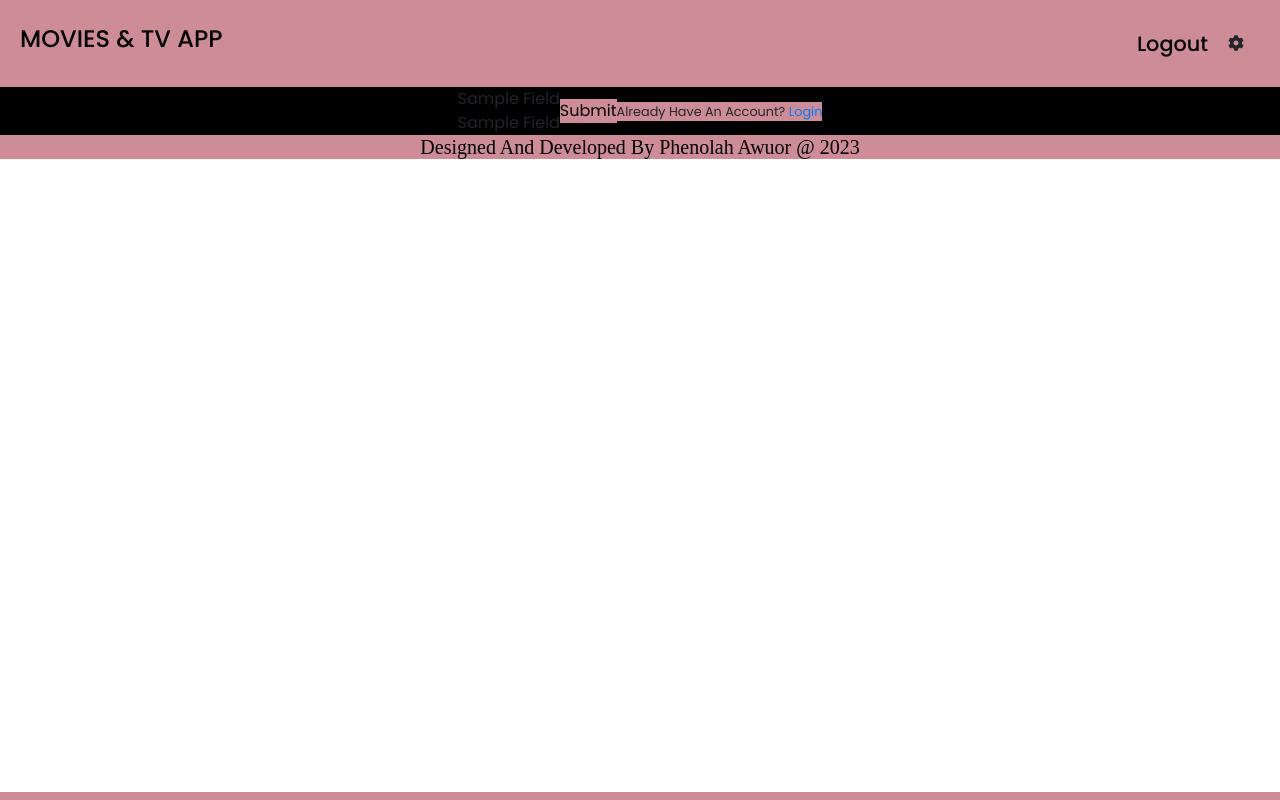
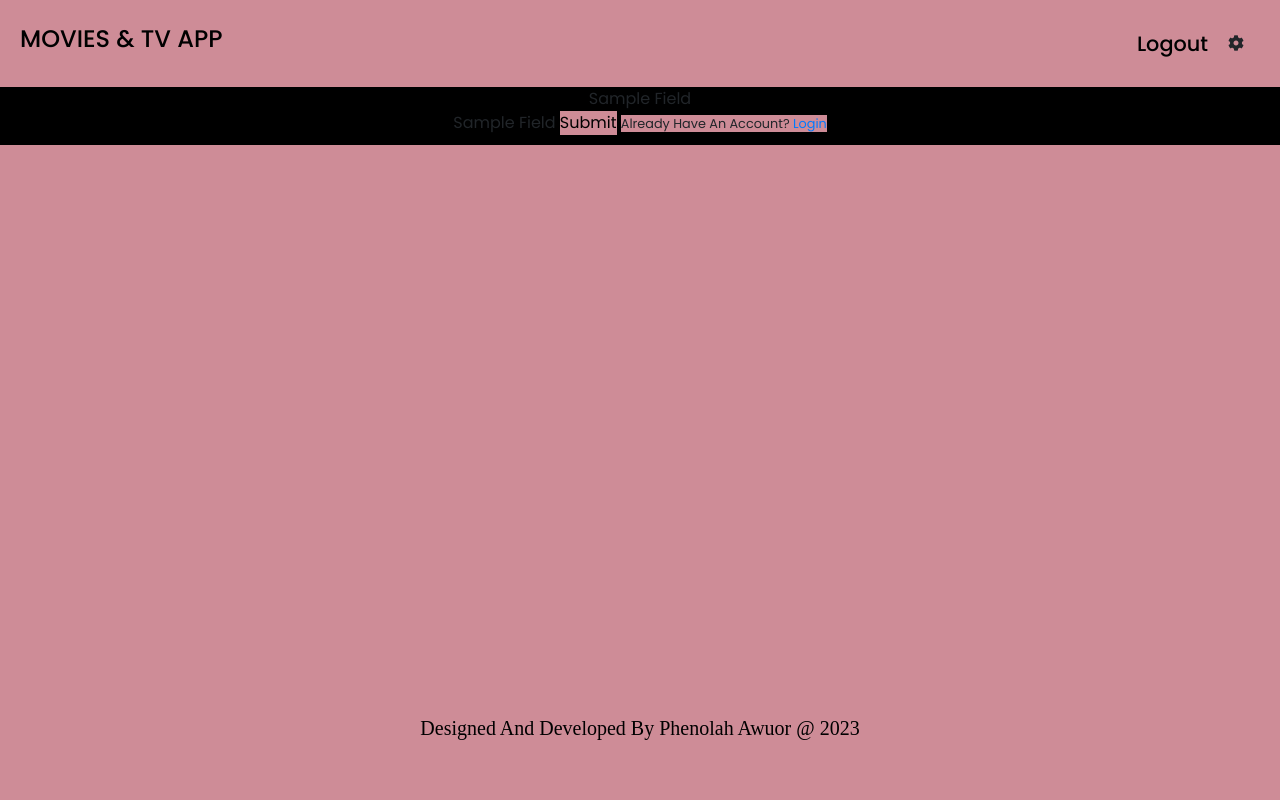
Before and after one commit to Phenolah/MovieApp, a Django app: template templates/registration.html in a window 1280 px wide. Run offline with Django 4.2, Linux system fonts and the light colour scheme; the template is opened without the code that fills it: most values are stand-ins (such as "Sample title", 1, 10 or a date in 2020); some libraries are stand-ins or nearby versions.

Commit message:
Update style.css

```diff
--- a/static/css/style.css
+++ b/static/css/style.css
@@ -21,8 +21,9 @@
 }
 
 
-.body{
-  background-color: var(--main-color);
+body{
+  background-color: var(--main-color) !important;
+
 }
 .movie{
   background: var(--main-color);
@@ -184,12 +185,10 @@
    justify-content: center;
    text-align:center;
 }
-*{
-   background-color: var(--main-color);
+.messages li{
+   color: black;
 }
-.container{
-  background-color: var(--main-color) ;
-}
+
 .header {
     display: flex;
     padding: 20px;
@@ -222,19 +221,53 @@
      font-weight: 500;
   }
 .login-form{
-    display: flex;
     justify-content: center;
     align-items: center;
     text-align: center;
     background-color: var(--second-color);
 }
+.login-form label,
+.login-form input,
+.login-form button,
+.login-form small{
+
+   margin-bottom: 10px;
+}
+.Reg-form{
+    justify-content: center;
+    align-items: center;
+    text-align: center;
+    background-color: var(--second-color);
+}
+.Reg-form label,
+.Reg-form input,
+.Reg-form button,
+.Reg-form small{
+
+   margin-bottom: 10px;
+}
+.logout-form{
+   justify-center: center;
+   text-align: center;
+
+}
+.logout-form h5{
+   color: black;
+}
+
 .footer {
+    position: absolute;
+    bottom: 0;
+    width: 100%;
+    background-color: var(--main-color);
     color: black;
     text-align: center;
+    padding: 10px;
 
 }
 .footer h5{
    font-family: "Times New Roman", Times, serif;
-   font-weight: 3opx;
-   background-color: var(--main-color) ;
+   font-weight: 30px;
+   background-color: var(--main-color);
+   margin-bottom: 50;
 }
```
